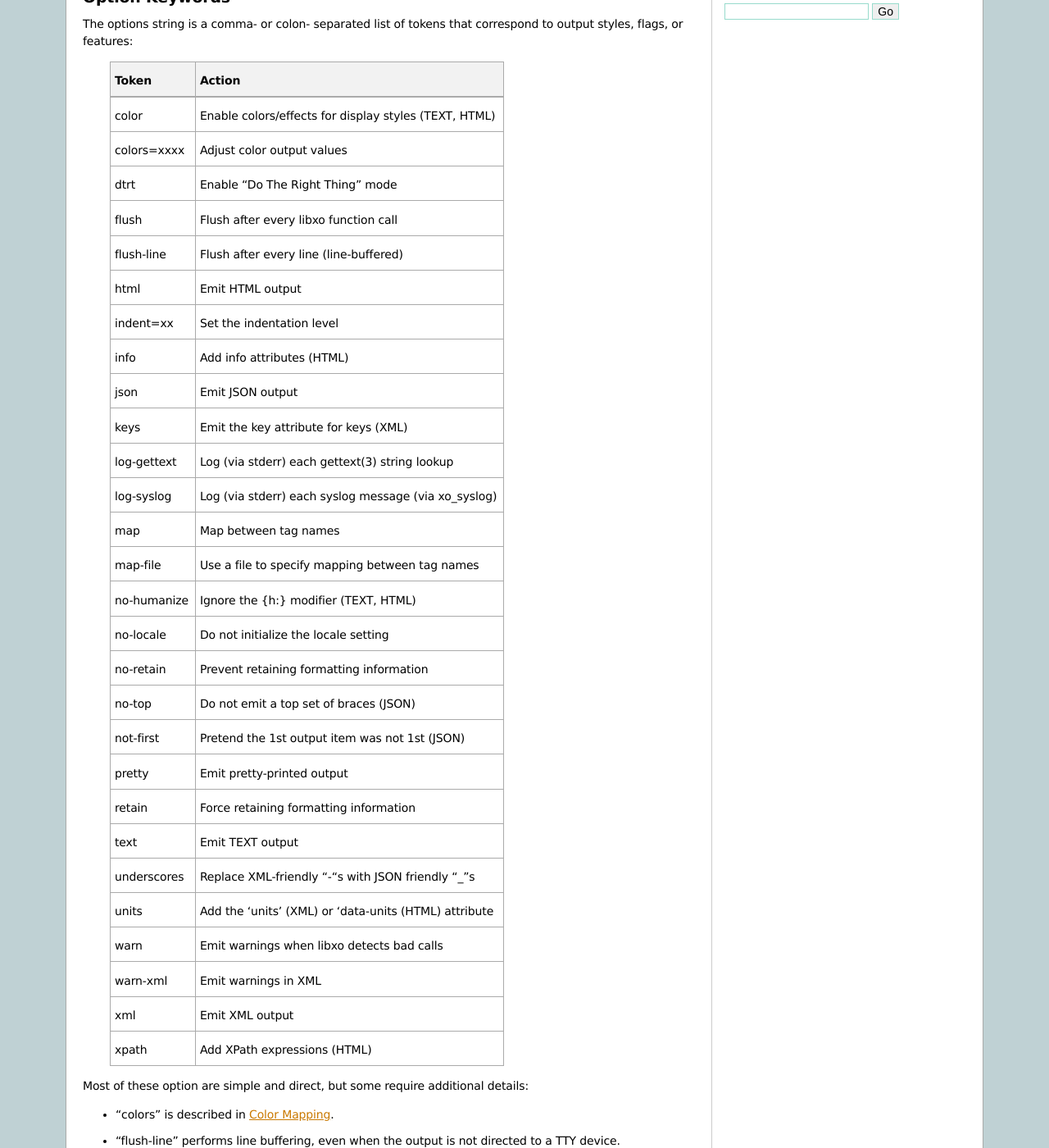
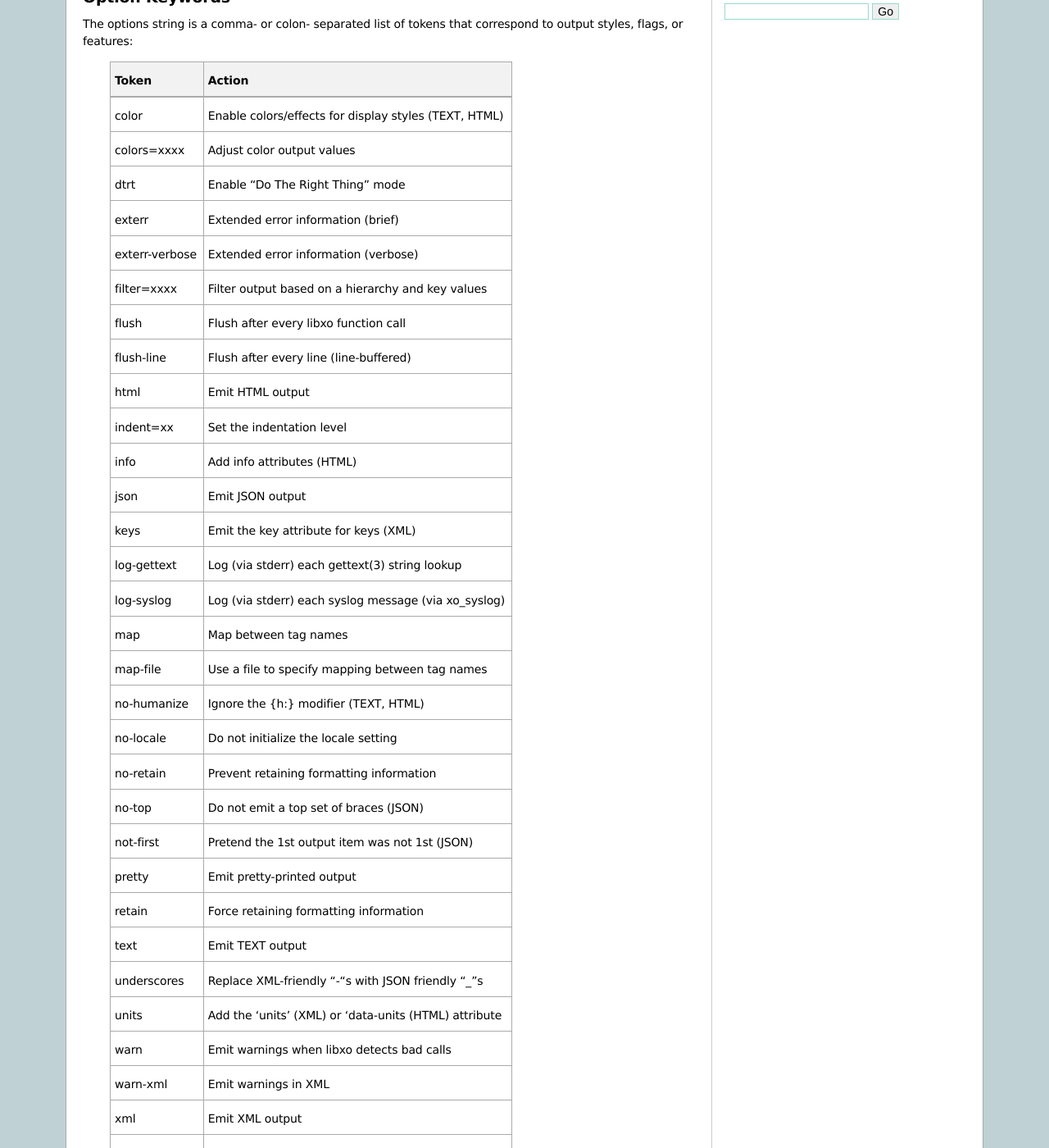
Before and after one commit to Juniper/libxo, a Sphinx documentation site: the page built from doc/options.rst, in a window 1280 px wide and 1400 px high, scrolled down 488 px. Shown: the whole window at 82% size. Built offline with Sphinx 7.4.7, drawn with Linux system fonts in a browser that asks for light colours; pages that are not in the unit, such as notebooks, are missing from menus; some of the changed text lies outside the part shown.

Commit message:
add exterr and exterr-verbose documentation

```diff
--- a/doc/options.rst
+++ b/doc/options.rst
@@ -42,6 +42,9 @@ correspond to output styles, flags, or features:
   color           Enable colors/effects for display styles (TEXT, HTML)
   colors=xxxx     Adjust color output values
   dtrt            Enable "Do The Right Thing" mode
+  exterr          Extended error information (brief)
+  exterr-verbose  Extended error information (verbose)
+  filter=xxxx     Filter output based on a hierarchy and key values
   flush           Flush after every libxo function call
   flush-line      Flush after every line (line-buffered)
   html            Emit HTML output
@@ -73,6 +76,8 @@ Most of these option are simple and direct, but some require
 additional details:
 
 - "colors" is described in :ref:`color-mapping`.
+- "exterr" and "exterr-verbose" cause additional, developer-oriented
+  details to be emitted from xo_err, xo_warn, and related functions.
 - "flush-line" performs line buffering, even when the output is not
   directed to a TTY device.
 - "info" generates additional data for HTML, encoded in attributes
```
